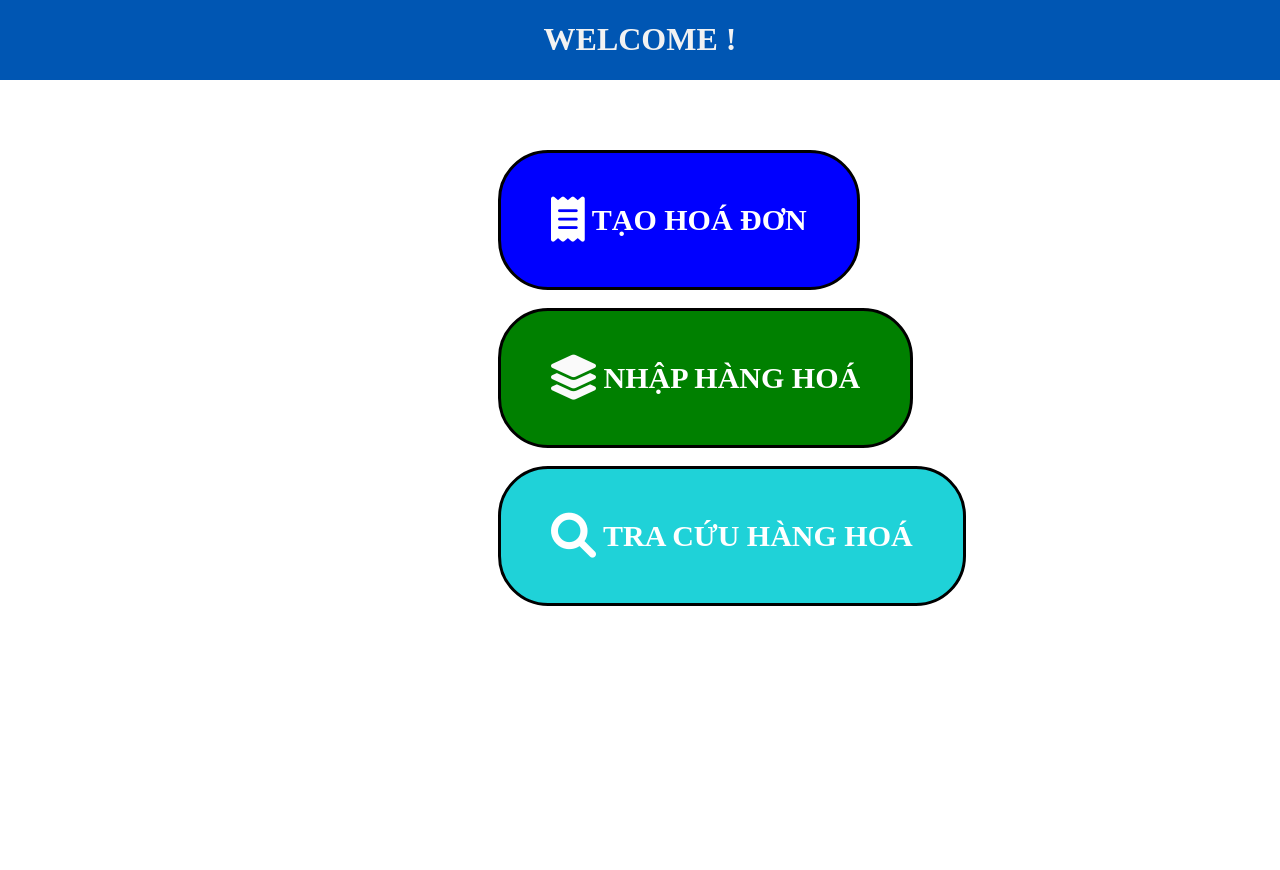
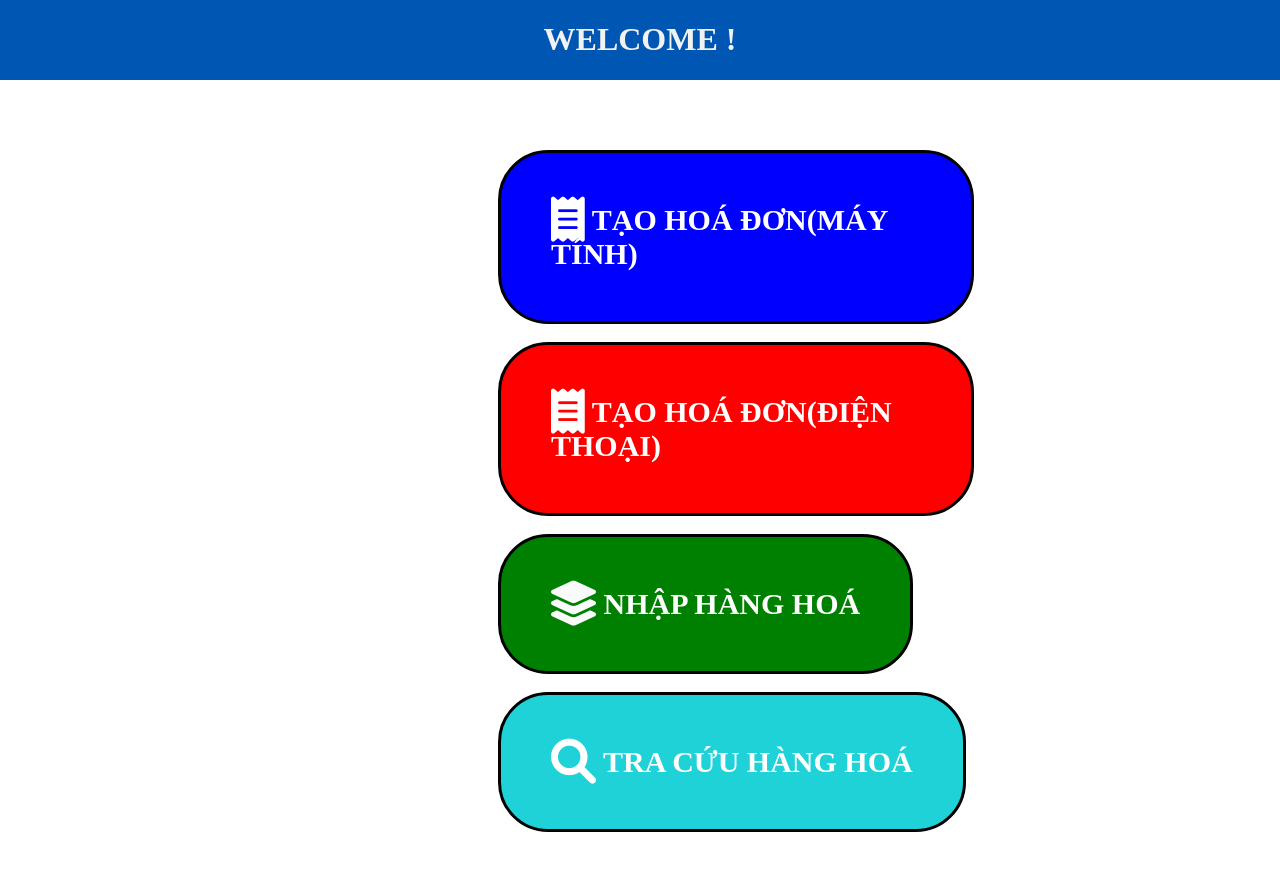
Before and after one commit to CuaHangThuyKim/TrangChu, a plain HTML site: page index.html in a window 1280 px wide. Before the commit the page ends 800 px from the top, so only its background shows below. Drawn offline with Linux system fonts and the light colour scheme.

Commit message:
Update index.html

```diff
--- a/index.html
+++ b/index.html
@@ -87,6 +87,17 @@
             font-weight: bold;
             font-size: 30px;
         }
+        #btn4{
+            width:fit-content;
+            background-color: red;
+            border-width: 5px;
+            border: solid;
+            padding: 50px;
+            border-radius: 50px;
+            color: white;
+            font-weight: bold;
+            font-size: 30px;border-color: black;
+        }
     </style>
 
 
@@ -96,7 +107,8 @@
        <h1>WELCOME !</h1>
     </div>
     <div id="container">
-        <a id="btn1" href="https://cuahangthuykim.github.io/HoaDonKhachHang/"><i class="fa-solid fa-receipt fa-xl" style="color: #ffffff;"></i> TẠO HOÁ ĐƠN </a><br>
+        <a id="btn1" href="https://cuahangthuykim.github.io/HoaDonKhachHang/"><i class="fa-solid fa-receipt fa-xl" style="color: #ffffff;"></i> TẠO HOÁ ĐƠN(MÁY TÍNH)  </a> <br>
+        <a id="btn4" href="https://cuahangthuykim.github.io/HoaDonKhachHang/"><i class="fa-solid fa-receipt fa-xl" style="color: #ffffff;"></i> TẠO HOÁ ĐƠN(ĐIỆN THOẠI) </a><br>
         <a id="btn2" href="https://cuahangthuykim.github.io/ToaHang/"><i class="fa-solid fa-layer-group fa-xl" style="color: #fafafa;"></i> NHẬP HÀNG HOÁ </a><br>
         <a id="btn3" href=""><i class="fa-solid fa-magnifying-glass fa-xl" style="color: #ffffff;"></i> TRA CỨU HÀNG HOÁ </a><br>
     </div>
```
